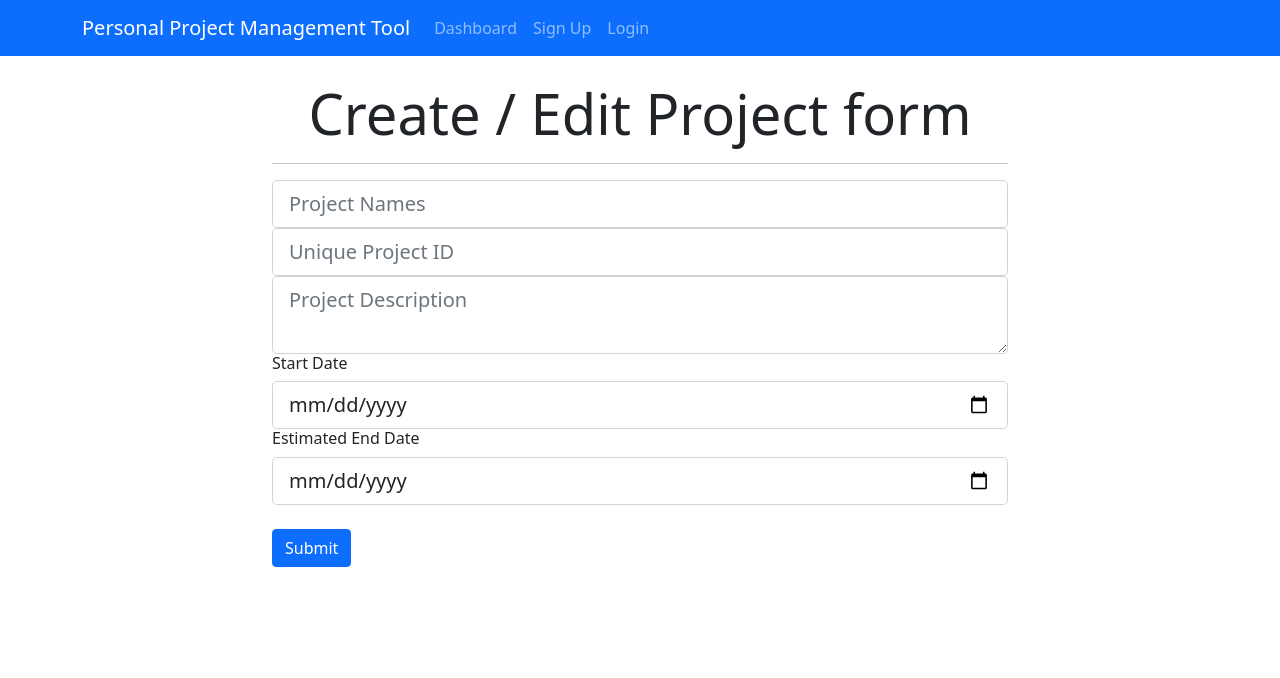
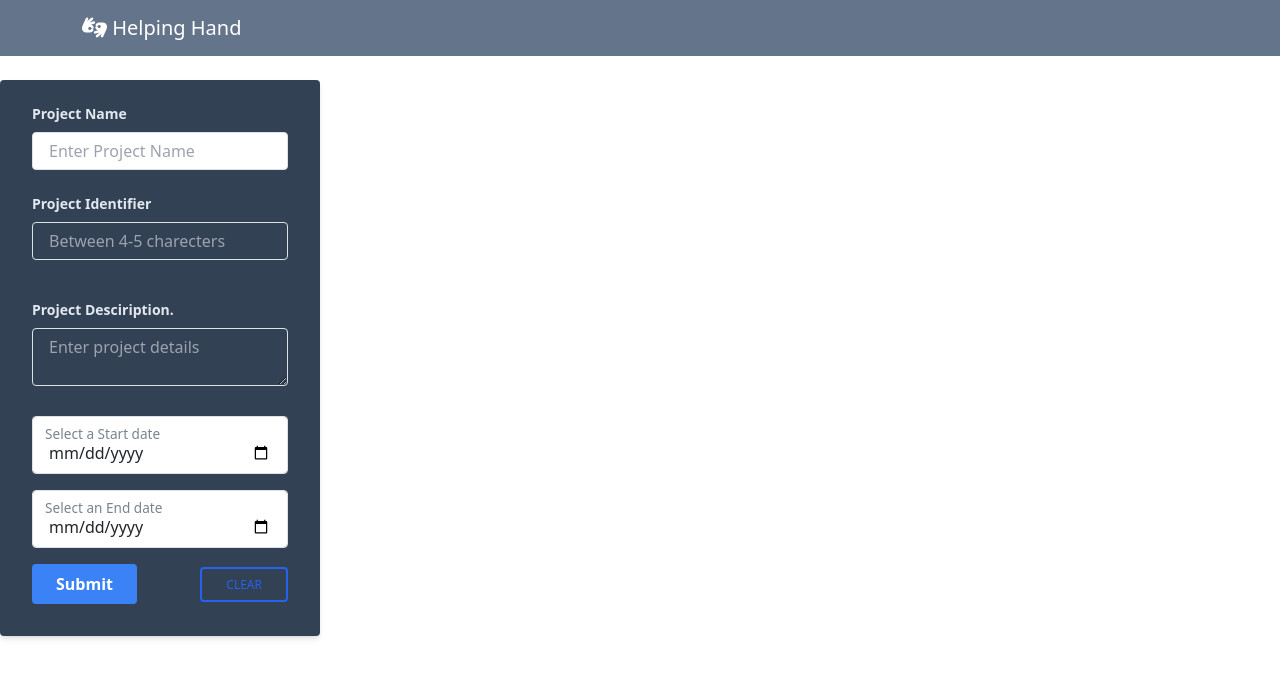
Before and after one commit to riqs07/HCL-Capstone-PMTool, a React (Create React App) app in the folder reactjs/: page /addProject in a window 1280 px wide. Shown: the top 678 px of the page. Built offline with nearby package versions, Linux system fonts and the light colour scheme.

Commit message:
Starting to transfer to TailwindCSS

```diff
--- a/reactjs/public/index.html
+++ b/reactjs/public/index.html
@@ -26,6 +26,9 @@
     -->
     <link rel="stylesheet" href="https://cdnjs.cloudflare.com/ajax/libs/font-awesome/6.0.0-beta3/css/all.min.css" integrity="sha512-Fo3rlrZj/k7ujTnHg4CGR2D7kSs0v4LLanw2qksYuRlEzO+tcaEPQogQ0KaoGN26/zrn20ImR1DfuLWnOo7aBA==" crossorigin="anonymous" referrerpolicy="no-referrer" />
     <title>React App</title>
+    <script src="https://cdn.tailwindcss.com"></script>
+
+
   </head>
   <body>
     <noscript>You need to enable JavaScript to run this app.</noscript>
--- a/reactjs/src/components/Layout/Header.js
+++ b/reactjs/src/components/Layout/Header.js
@@ -2,10 +2,10 @@ import React from 'react'
 
 export default function Header() {
     return (
-        <nav className="navbar navbar-expand-sm navbar-dark bg-primary mb-4">
+        <nav className="navbar navbar-expand-sm navbar-dark bg-slate-500 mb-4">
         <div className="container">
             <a className="navbar-brand" href="Dashboard.html">
-                Personal Project Management Tool
+            <i class="fas fa-american-sign-language-interpreting"></i> Helping Hand
             </a>
             <button className="navbar-toggler" type="button" data-toggle="collapse" data-target="#mobile-nav">
                 <span className="navbar-toggler-icon" />
--- a/reactjs/src/components/Project/AddProject.js
+++ b/reactjs/src/components/Project/AddProject.js
@@ -27,40 +27,95 @@ const AddProject = () => {
 
     return (
 
+<div class="w-full max-w-xs">
+  <form class="bg-slate-700 shadow-md rounded px-8 pt-6 pb-8 mb-4" onSubmit = {onSubmit}>
+    <div class="mb-4">
+      <label class="block text-slate-200 text-sm font-bold mb-2" for="projectName">
+        Project Name
+      </label>
+      <input class=" appearance-none border rounded w-full py-2 px-3 text-slate-200 leading-tight focus:outline-none focus:shadow-outline" id="projectName" type="text" placeholder = "Enter Project Name" value = {name} onChange = {(e) => setName(e.target.value)} />
+    </div>
+
+    <div class="mb-6">
+      <label class="block text-slate-200 text-sm font-bold mb-2" for="password">
+        Project Identifier
+      </label>
+      <input class=" bg-slate-700 appearance-none border border-red-500 rounded w-full py-2 px-3 text-slate-200 mb-3 leading-tight focus:outline-none focus:shadow-outline" id="projectUUID" type="text" placeholder  = "Between 4-5 charecters"  value = {projectUUID} onChange = {(e) => setUUID(e.target.value)}/>
+    </div>
+
+     <div class="mb-4">
+      <label class="block text-slate-200 text-sm font-bold mb-2" for="username">
+        Project Desciription.
+      </label>
+      <textarea class=" bg-slate-700 appearance-none border rounded w-full py-2 px-3 text-slate-200 leading-tight focus:outline-none focus:shadow-outline" id="description" placeholder="Enter project details" value = {description} onChange = {(e) => setDesc(e.target.value)}/>
+    </div>
+
+<div class="flex items-center justify-center">
+  <div class="datepicker relative form-floating mb-3 xl:w-96">
+    <input type="date"
+      class="bg-slate-700 form-control block w-full px-3 py-1.5 text-base font-normal text-slate-200 bg-white bg-clip-padding border border-solid border-slate-200 rounded transition ease-in-out m-0 focus:text-slate-200 focus:bg-white focus:border-blue-600 focus:outline-none"
+      placeholder="Select a date"  value = {start_date} onChange = {(e)=>setStartDate(e.target.value)}/>
+    <label for="floatingInput" class="text-slate-700">Select a Start date</label>
+  </div>
+</div>
+
+<div class="flex items-center justify-center">
+  <div class="datepicker relative form-floating mb-3 xl:w-96">
+    <input type="date"
+      class="form-control block w-full px-3 py-1.5 text-base font-normal text-slate-200 bg-white bg-clip-padding border border-solid border-slate-200 rounded transition ease-in-out m-0 focus:text-slate-200 focus:bg-white focus:border-blue-600 focus:outline-none"
+      placeholder="Select a date" value = {end_date} onChange = {(e) => setEndDate(e.target.value)} />
+    <label for="floatingInput2" class="text-slate-700">Select an End date</label>
+  </div>
+</div>
 
 
-        <div className="project">
-            <div className="container">
-                <div className="row">
-                    <div className="col-md-8 m-auto">
-                        <h5 className="display-4 text-center">Create / Edit Project form</h5>
-                        <hr />
-                        <form onSubmit = {onSubmit}>
-                            <div className="form-group">
-                                <input type="text" className="form-control form-control-lg " placeholder="Project Names" name="projectName"  value = {name} onChange = {(e) => setName(e.target.value)}/>
-                            </div>
+    <div class="flex items-center justify-between">
+      <button class="bg-blue-500 hover:bg-blue-700 text-white font-bold py-2 px-4 rounded focus:outline-none focus:shadow-outline" type="submit" >
+        Submit
+      </button>
+      <button type="button" class="inline-block px-6 py-2 border-2 border-blue-600 text-blue-600 font-medium text-xs leading-tight uppercase rounded hover:bg-black hover:bg-opacity-5 focus:outline-none focus:ring-0 transition duration-150 ease-in-out">
+        Clear
+      </button>
+    </div>
+  </form>
 
-                            <div className="form-group">
-                                <input type="text" className="form-control form-control-lg" placeholder="Unique Project ID" name="projectUUID"  value = {projectUUID} onChange = {(e) => setUUID(e.target.value)}/>
-                            </div>
-                            <div className="form-group">
-                                <textarea className="form-control form-control-lg" placeholder="Project Description" name="description" value = {description} onChange = {(e) => setDesc(e.target.value)}></textarea>
-                            </div>
-                            <h6>Start Date</h6>
-                            <div className="form-group">
-                                <input type="date" className="form-control form-control-lg" name="start_date" value = {start_date} onChange = {(e)=>setStartDate(e.target.value)} />
-                            </div>
-                            <h6>Estimated End Date</h6>
-                            <div className="form-group">
-                                <input type="date" className="form-control form-control-lg" name="end_date" value = {end_date} onChange = {(e) => setEndDate(e.target.value)} />
-                            </div>
+</div>
+        // <div className="project">
+        //     <div className="container">
+        //         <div className="row">
+        //             <div className="col-md-8 m-auto">
+        //                 <h5 className="display-4 text-center">Create / Edit Project form</h5>
+        //                 <hr />
+        //                 <form onSubmit = {onSubmit}>
+        //                     <div className="form-group">
+        //                         <input type="text" className="form-control form-control-lg " placeholder="Project Names" name="projectName"  value = {name} onChange = {(e) => setName(e.target.value)}/>
+        //                     </div>
 
-                            <input type="submit" className="btn btn-primary btn-block mt-4" />
-                        </form>
-                    </div>
-                </div>
-            </div>
-        </div>
+        //                     <div className="form-group">
+        //                         <input type="text" className="form-control form-control-lg" placeholder="Unique Project ID" name="projectUUID"  value = {projectUUID} onChange = {(e) => setUUID(e.target.value)}/>
+        //                     </div>
+        //                     <div className="form-group">
+        //                         <textarea className="form-control form-control-lg" placeholder="Project Description" name="description" value = {description} onChange = {(e) => setDesc(e.target.value)}></textarea>
+        //                     </div>
+        //                     <h6>Start Date</h6>
+        //                     <div className="form-group">
+        //                         <input type="date" className="form-control form-control-lg" name="start_date" value = {start_date} onChange = {(e)=>setStartDate(e.target.value)} />
+        //                     </div>
+        //                     <h6>Estimated End Date</h6>
+        //                     <div className="form-group">
+        //                         <input type="date" className="form-control form-control-lg" name="end_date" value = {end_date} onChange = {(e) => setEndDate(e.target.value)} />
+        //                     </div>
+
+        //                     <input type="submit" className="btn btn-primary btn-block mt-4" />
+        //                 </form>
+        //             </div>
+        //         </div>
+        //     </div>
+
+        // </div>
+
+
+
     )
 }
 
--- a/reactjs/src/components/Project/CreateProjectBtn.js
+++ b/reactjs/src/components/Project/CreateProjectBtn.js
@@ -4,8 +4,8 @@ import { Link } from 'react-router-dom'
 export default function CreateProjectBtn() {
     return (
         <>
-            <Link to="/addProject" className="btn btn-lg btn-info">
-                Create a Projectss
+            <Link to="/addProject" className="bg-blue-500 hover:bg-blue-700 text-white font-bold py-2 px-4 rounded">
+                Create a Project
                 </Link>
         </>
     )
--- a/reactjs/src/components/Project/ProjectItem.js
+++ b/reactjs/src/components/Project/ProjectItem.js
@@ -2,9 +2,9 @@ import React from 'react'
 
 export default function ProjectItem() {
     return (
-                <div className="container">
-                    <div className="card card-body bg-light mb-3">
-                        <div className="row">
+                <div className="container ">
+                    <div className="px-6 py-4 rounded">
+                        <div className="row ">
                             <div className="col-2">
                                 <span className="mx-auto">REACT</span>
                             </div>
@@ -12,8 +12,8 @@ export default function ProjectItem() {
                                 <h3>Spring / React Project</h3>
                                 <p>Project to create a Kanban Board with Spring Boot and React</p>
                             </div>
-                            <div className="col-md-4 d-none d-lg-block">
-                                <ul className="list-group">
+                            <div className=" col-md-4 d-none d-lg-block">
+                                <ul className="list-group" >
                                     <a href="#">
                                         <li className="list-group-item board">
                                             <i className="fa fa-flag-checkered pr-1"> Project Board </i>
--- a/reactjs/src/index.css
+++ b/reactjs/src/index.css
@@ -5,6 +5,7 @@ body {
     sans-serif;
   -webkit-font-smoothing: antialiased;
   -moz-osx-font-smoothing: grayscale;
+  background-color:#121212;
 }
 
 code {
```
